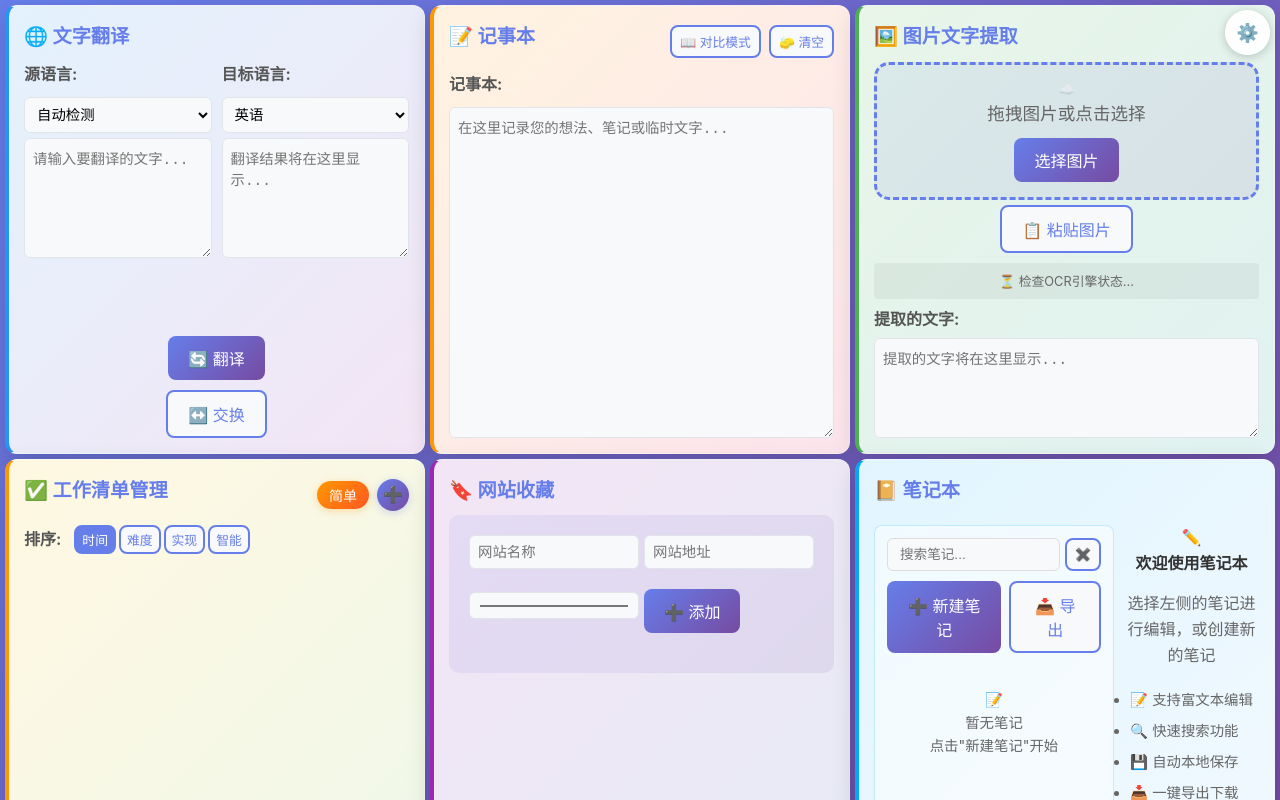
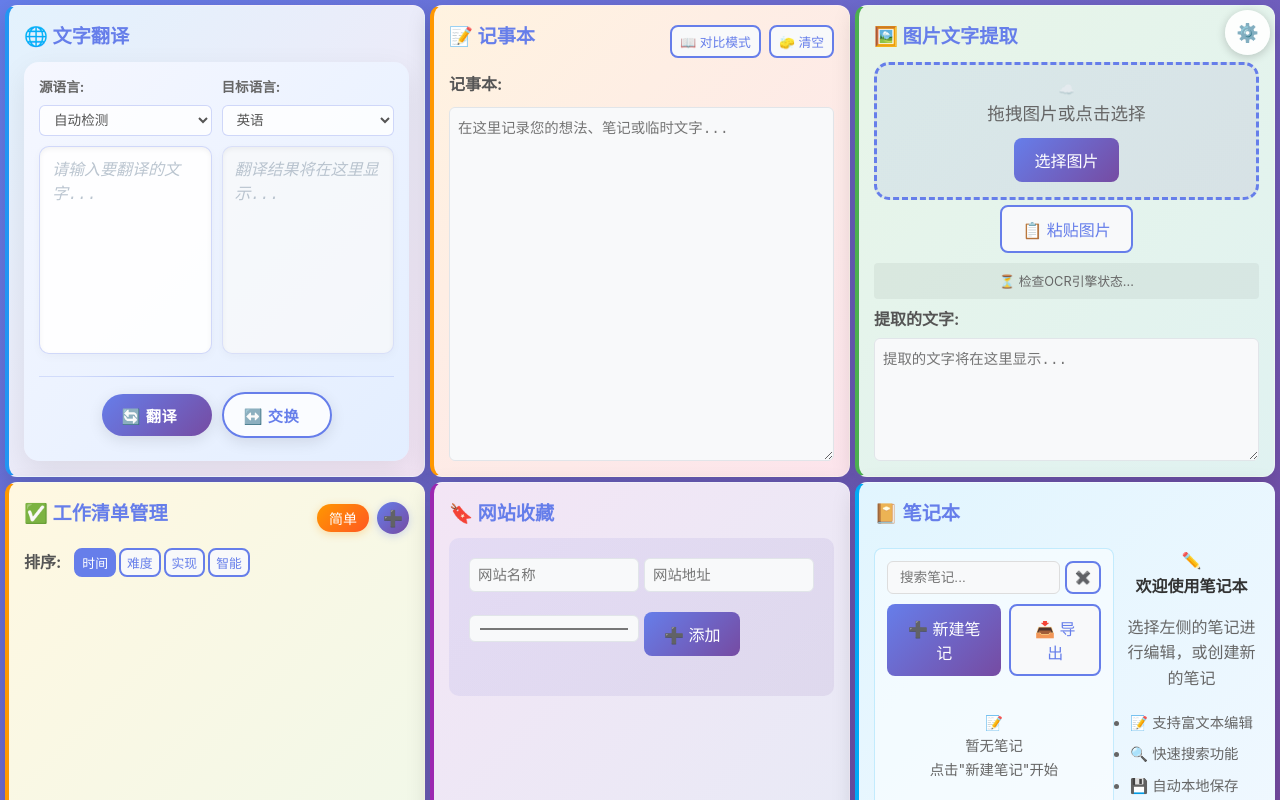
Before and after one commit to gclgclgcl5/lenns-tool, a plain HTML site: page index.html in a window 1280 px wide. Drawn offline with Linux system fonts and the light colour scheme.

Commit message:
文字翻译框的美化

```diff
--- a/index.html
+++ b/index.html
@@ -26,6 +26,7 @@
             <div class="function-area translator-area">
                 <div class="card translator-card">
                     <h2>🌐 文字翻译</h2>
+                    <div class="translator-wrapper">
                         <div class="translator-container">
                             <div class="input-section">
                                 <label for="source-lang">源语言:</label>
@@ -41,14 +42,6 @@
                                 </select>
                                 <textarea id="source-text" placeholder="请输入要翻译的文字..."></textarea>
                             </div>
-                        <div class="translate-btn-container">
-                            <button id="translate-btn" class="btn primary">
-                                🔄 翻译
-                            </button>
-                            <button id="swap-lang-btn" class="btn secondary">
-                                ↔️ 交换
-                            </button>
-                        </div>
                             <div class="output-section">
                                 <label for="target-lang">目标语言:</label>
                                 <select id="target-lang">
@@ -61,6 +54,15 @@
                                     <option value="es">西班牙语</option>
                                 </select>
                                 <textarea id="target-text" placeholder="翻译结果将在这里显示..." readonly></textarea>
+                            </div>
+                        </div>
+                        <div class="translate-btn-container">
+                            <button id="translate-btn" class="btn primary">
+                                🔄 翻译
+                            </button>
+                            <button id="swap-lang-btn" class="btn secondary">
+                                ↔️ 交换
+                            </button>
                         </div>
                     </div>
                 </div>
--- a/style.css
+++ b/style.css
@@ -118,8 +118,14 @@ body {
 
 .card h2 {
     color: #667eea;
-    margin-bottom: 20px;
-    font-size: 1.8rem;
+    margin-bottom: 15px;
+    font-size: 1.6rem;
+}
+
+/* 翻译卡片特殊样式 */
+.translator-card h2 {
+    margin-bottom: 10px;
+    font-size: 1.5rem;
 }
 
 .card h2 i {
@@ -238,26 +244,207 @@ textarea {
 }
 
 /* 翻译工具样式 */
+/* 翻译工具容器包装 */
+.translator-wrapper {
+    display: flex;
+    flex-direction: column;
+    height: 100%;
+    background: linear-gradient(135deg, #f5f7ff 0%, #e3eeff 100%);
+    border-radius: 15px;
+    padding: 15px;
+    box-shadow: 0 10px 30px rgba(0, 0, 0, 0.08);
+    box-sizing: border-box;
+    max-height: calc(100vh - 100px);
+    /* 确保在视口内有足够空间 */
+}
+
+/* 翻译工具主容器 */
 .translator-container {
     display: grid;
-    grid-template-columns: 1fr auto 1fr;
-    gap: 20px;
+    grid-template-columns: 1fr 1fr;
+    gap: 15px;
+    /* 减少间距以增加可用空间 */
     align-items: start;
-}
-
+    flex: 1;
+    border-bottom: 1px solid rgba(102, 126, 234, 0.2);
+    padding-bottom: 12px;
+    /* 减少内边距 */
+    margin-bottom: 12px;
+    /* 减少外边距 */
+    position: relative;
+    min-height: 300px;
+    /* 确保最小高度 */
+}
+
+/* 添加分隔线装饰 */
+.translator-container:after {
+    content: "";
+    position: absolute;
+    bottom: -1px;
+    left: 10%;
+    right: 10%;
+    height: 1px;
+    background: linear-gradient(to right,
+            rgba(102, 126, 234, 0),
+            rgba(102, 126, 234, 0.5),
+            rgba(102, 126, 234, 0));
+}
+
+/* 按钮容器 */
 .translate-btn-container {
     display: flex;
-    flex-direction: column;
-    gap: 10px;
+    flex-direction: row;
+    gap: 15px;
     justify-content: center;
     align-items: center;
+    padding: 8px 0;
+    margin-top: -5px;
+    /* 减少与上方内容的间距 */
+}
+
+/* 按钮样式优化 */
+.translate-btn-container .btn {
+    min-width: 110px;
+    padding: 10px 20px;
+    font-weight: 600;
+    font-size: 0.95rem;
+    transition: all 0.3s ease;
+    border-radius: 50px;
+    box-shadow: 0 4px 15px rgba(0, 0, 0, 0.1);
+    letter-spacing: 0.5px;
+}
+
+.translate-btn-container .btn.primary {
+    background: linear-gradient(135deg, #667eea, #764ba2);
+    border: none;
+    color: white;
+}
+
+.translate-btn-container .btn.primary:hover {
+    background: linear-gradient(135deg, #5a70d6, #6a43a0);
+    transform: translateY(-3px);
+    box-shadow: 0 6px 20px rgba(102, 126, 234, 0.4);
+}
+
+.translate-btn-container .btn.primary:active {
+    transform: translateY(-1px);
+    box-shadow: 0 2px 10px rgba(102, 126, 234, 0.4);
+}
+
+.translate-btn-container .btn.secondary {
+    border: 2px solid #667eea;
+    background: rgba(255, 255, 255, 0.8);
+    color: #667eea;
+}
+
+.translate-btn-container .btn.secondary:hover {
+    background: rgba(102, 126, 234, 0.1);
+    transform: translateY(-3px);
+    box-shadow: 0 6px 20px rgba(102, 126, 234, 0.2);
+}
+
+.translate-btn-container .btn.secondary:active {
+    transform: translateY(-1px);
+    box-shadow: 0 2px 10px rgba(102, 126, 234, 0.2);
 }
 
 .input-section,
 .output-section {
     display: flex;
     flex-direction: column;
-    gap: 10px;
+    gap: 5px;
+    /* 减少垂直间距 */
+    height: 100%;
+}
+
+/* 优化语言选择器 */
+.input-section label,
+.output-section label {
+    font-size: 0.85rem;
+    color: #666;
+    margin-bottom: 2px;
+}
+
+.input-section select,
+.output-section select {
+    padding: 6px 10px;
+    border-radius: 6px;
+    background: rgba(255, 255, 255, 0.8);
+    border: 1px solid rgba(102, 126, 234, 0.3);
+    font-size: 0.85rem;
+    color: #555;
+    cursor: pointer;
+    transition: all 0.3s ease;
+    width: auto;
+    max-width: 100%;
+    margin-bottom: 5px;
+}
+
+/* 优化翻译区域的文本框 */
+.input-section textarea,
+.output-section textarea {
+    flex: 1;
+    min-height: 250px;
+    /* 进一步增加高度 */
+    padding: 12px;
+    font-size: 1rem;
+    line-height: 1.5;
+    border-radius: 10px;
+    border: 1px solid rgba(102, 126, 234, 0.3);
+    background: rgba(255, 255, 255, 0.9);
+    box-shadow: inset 0 2px 5px rgba(0, 0, 0, 0.05), 0 3px 10px rgba(0, 0, 0, 0.03);
+    transition: all 0.3s ease;
+    width: 100%;
+    box-sizing: border-box;
+    margin: 0;
+    resize: none;
+    /* 防止用户调整大小 */
+    height: 100%;
+    /* 确保填满容器 */
+}
+
+.input-section textarea:focus,
+.output-section textarea:focus {
+    border-color: #667eea;
+    box-shadow: 0 0 0 2px rgba(102, 126, 234, 0.2), inset 0 2px 5px rgba(0, 0, 0, 0.05), 0 5px 15px rgba(102, 126, 234, 0.1);
+    background: #fff;
+    transform: translateY(-2px);
+}
+
+.output-section textarea {
+    background: rgba(248, 249, 250, 0.8);
+    border-color: rgba(102, 126, 234, 0.2);
+}
+
+/* 添加占位符文本样式 */
+.input-section textarea::placeholder,
+.output-section textarea::placeholder {
+    color: #aab7c4;
+    opacity: 0.8;
+    font-style: italic;
+}
+
+/* 添加滚动条样式 */
+.input-section textarea::-webkit-scrollbar,
+.output-section textarea::-webkit-scrollbar {
+    width: 8px;
+}
+
+.input-section textarea::-webkit-scrollbar-track,
+.output-section textarea::-webkit-scrollbar-track {
+    background: rgba(0, 0, 0, 0.02);
+    border-radius: 4px;
+}
+
+.input-section textarea::-webkit-scrollbar-thumb,
+.output-section textarea::-webkit-scrollbar-thumb {
+    background: rgba(102, 126, 234, 0.3);
+    border-radius: 4px;
+}
+
+.input-section textarea::-webkit-scrollbar-thumb:hover,
+.output-section textarea::-webkit-scrollbar-thumb:hover {
+    background: rgba(102, 126, 234, 0.5);
 }
 
 /* OCR样式 */
```
Lines whose indentation alone changed are shown as unchanged.
